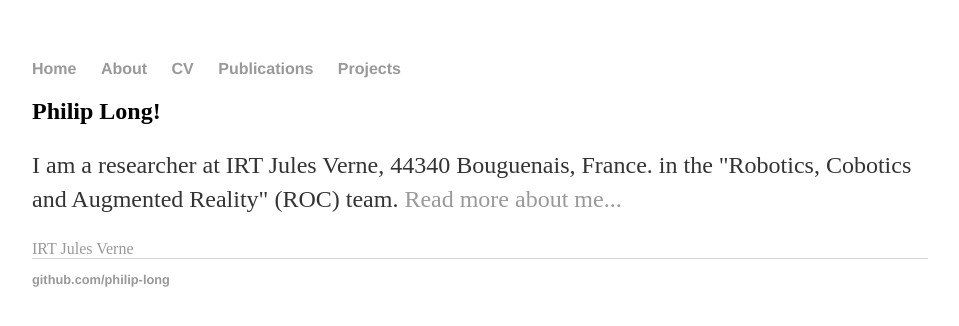
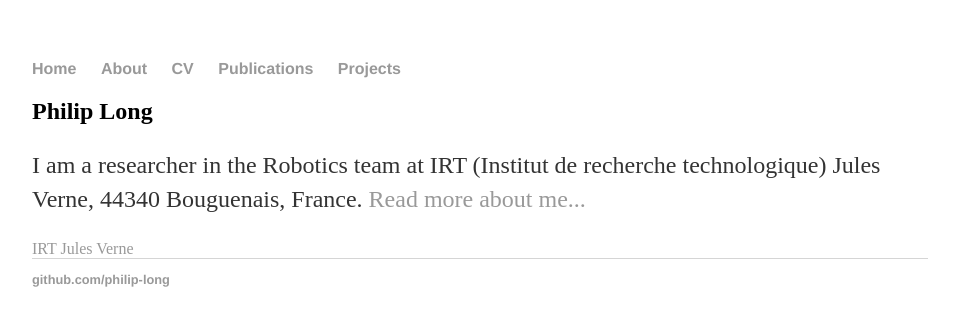
Before and after one commit to philip-long/philip-long.github.io, a Jekyll site: the page built from index.html, in a window 1280 px wide. Shown: the top 326 px of the page, without its empty margins (160-1119 px from the left). Built offline with Jekyll 4.4.1, drawn with Linux system fonts in a browser that asks for light colours.

Commit message:
added description

```diff
--- a/index.html
+++ b/index.html
@@ -3,10 +3,14 @@ layout: default
 title: Philip Long, PhD, Roboticist
 ---
 <div class="blurb">
-	<h2>Philip Long!</h2>
-	<p>I am a researcher at IRT Jules Verne, 44340 Bouguenais, France.
-        in the "Robotics, Cobotics and Augmented Reality" (ROC) team.
+	<h2>Philip Long</h2>
+	<p>I am a researcher in the Robotics team at IRT (Institut de recherche technologique) Jules Verne, 44340 Bouguenais, France.
+
+
+
 
         <a href="/about">Read more about me...</a></p>
+
     <a href="http://www.irt-jules-verne.fr"> IRT Jules Verne </a>
+
 </div><!-- /.blurb -->
```
